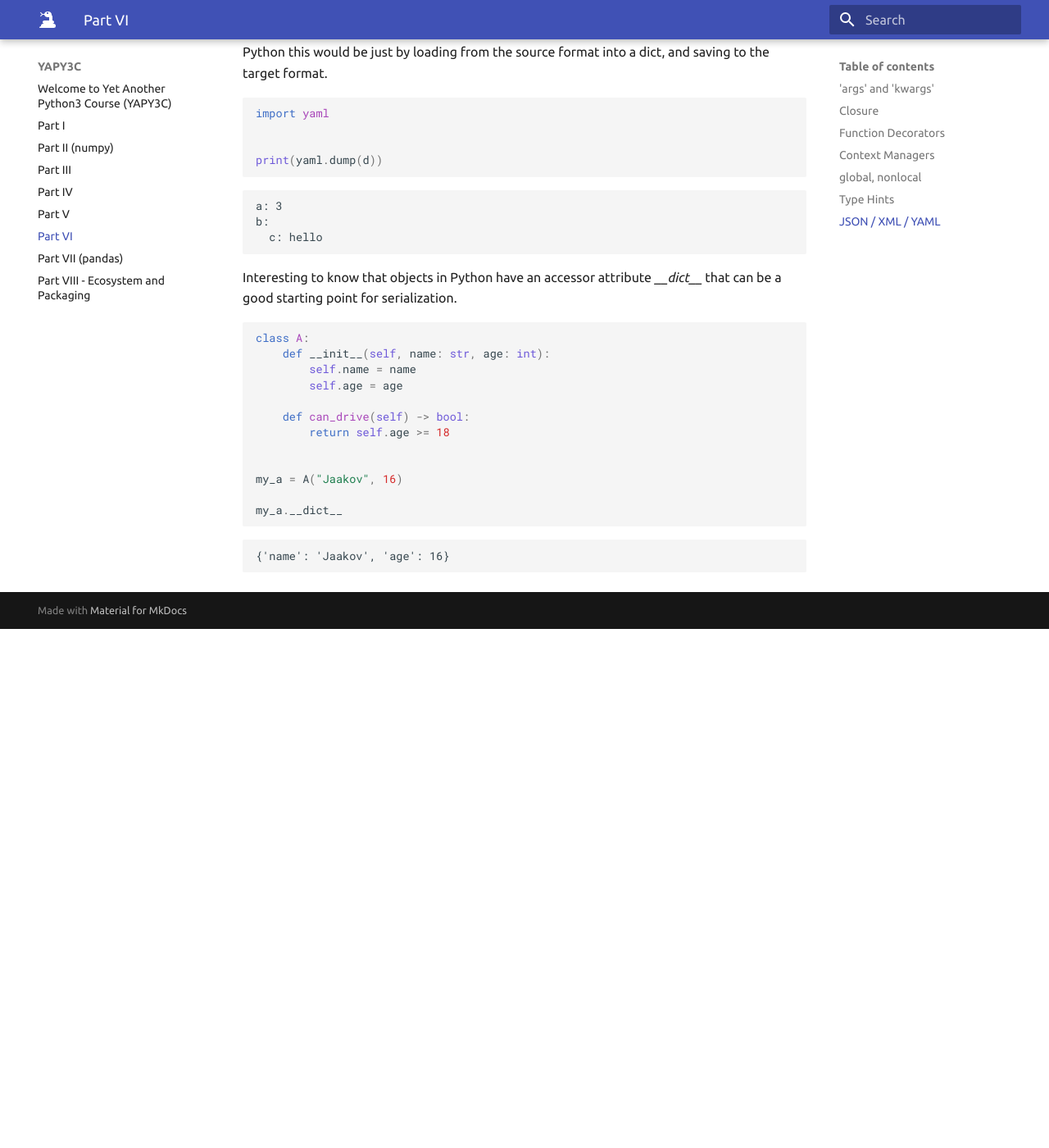
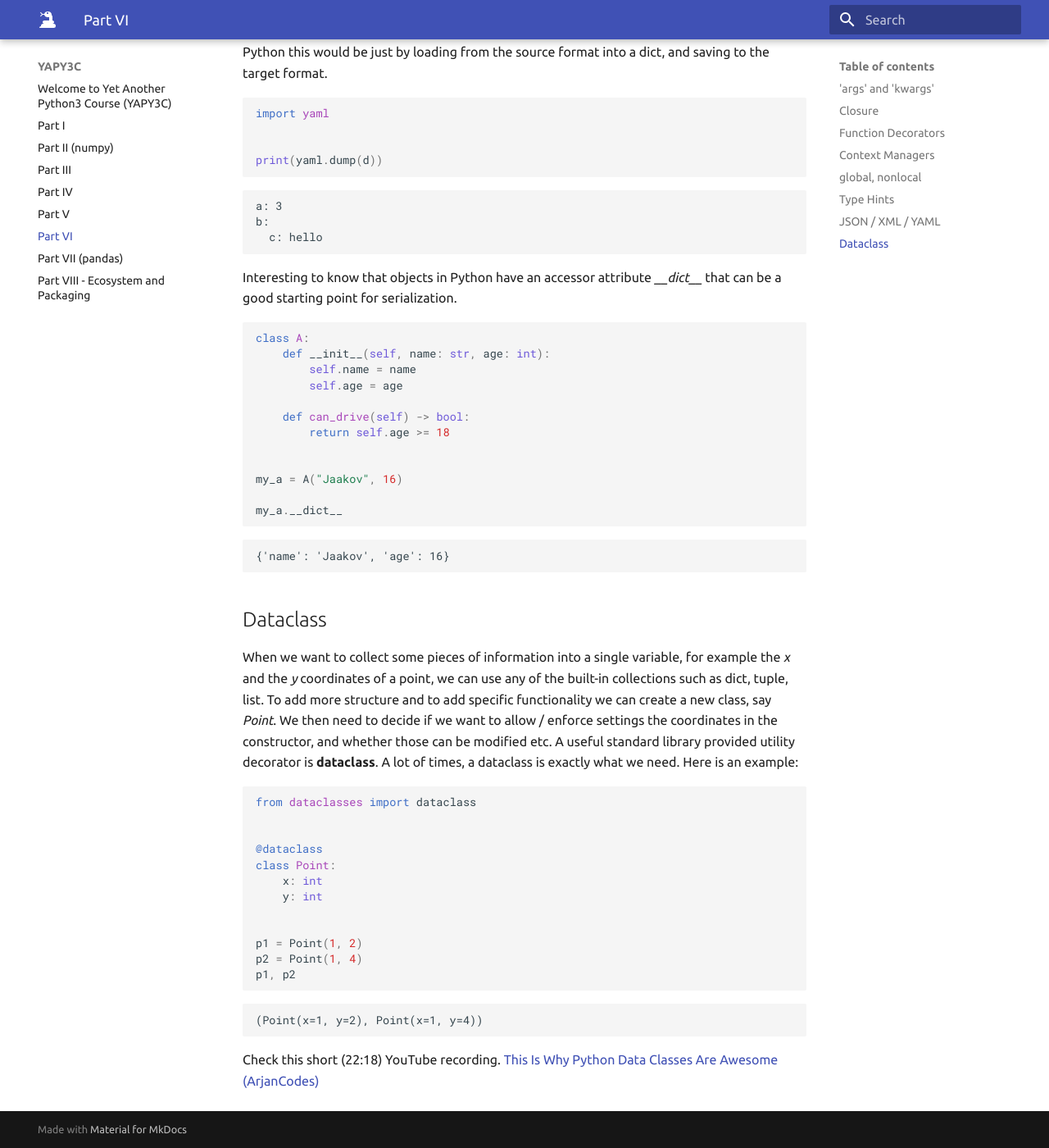
Before and after one commit to zbenmo/yapy3c, an MkDocs documentation site: the page built from docs/part_VI_various.md, in a window 1280 px wide and 1400 px high, scrolled down 10682 px. Shown: the whole window at 82% size. Built offline with MkDocs 1.6.1 and Material for MkDocs 9.7.7, drawn with Linux system fonts in a browser that asks for light colours; before the commit the page ends 11449 px from its top, so only the background shows below that.

Commit message:
dataclass

````diff
--- a/docs/part_VI_various.md
+++ b/docs/part_VI_various.md
@@ -537,3 +537,29 @@ my_a.__dict__
 ```
 {'name': 'Jaakov', 'age': 16}
 ```
+
+## Dataclass
+
+When we want to collect some pieces of information into a single variable, for example the *x* and the *y* coordinates of a point, we can use any of the built-in collections such as dict, tuple, list. To add more structure and to add specific functionality we can create a new class, say *Point*. We then need to decide if we want to allow / enforce settings the coordinates in the constructor, and whether those can be modified etc. A useful standard library provided utility decorator is **dataclass**. A lot of times, a dataclass is exactly what we need.
+Here is an example:
+
+``` py
+from dataclasses import dataclass
+
+
+@dataclass
+class Point:
+    x: int
+    y: int
+
+
+p1 = Point(1, 2)
+p2 = Point(1, 4)
+p1, p2
+```
+
+```
+(Point(x=1, y=2), Point(x=1, y=4))
+```
+
+Check this short (22:18) YouTube recording. [This Is Why Python Data Classes Are Awesome (ArjanCodes)](https://www.youtube.com/watch?v=CvQ7e6yUtnw)
````
Also changed, not shown: docs/part_VII_pd.md (+2 -2 lines), part_VI.ipynb.
